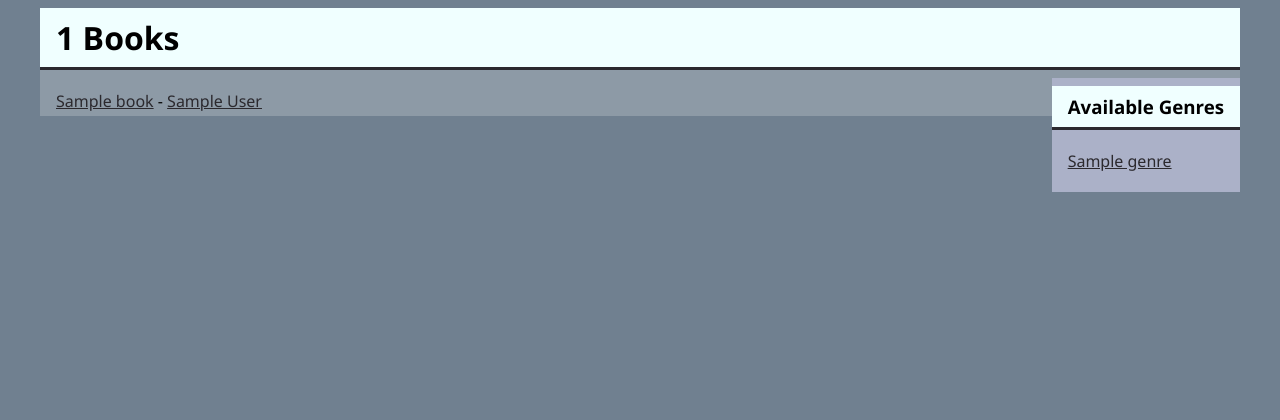
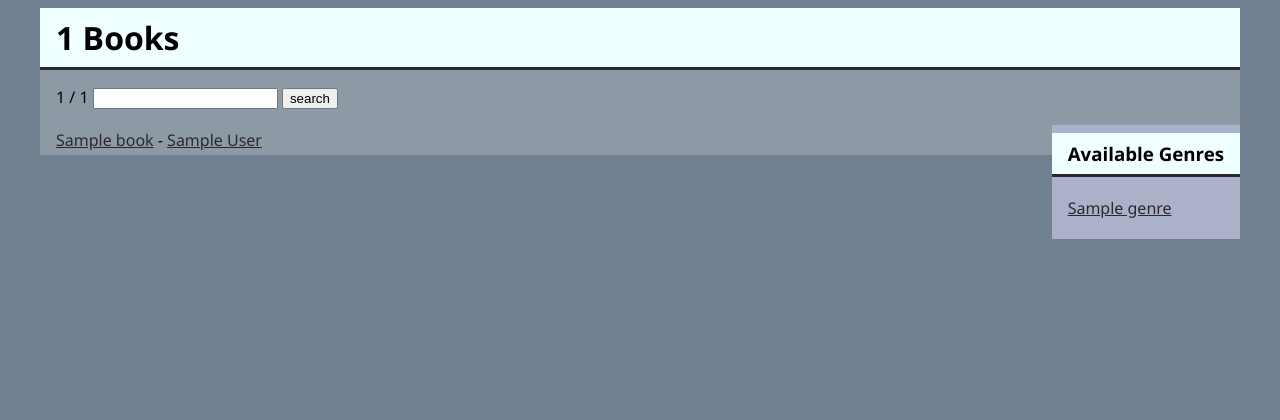
Before and after one commit to justinazymonaite/ptu5_django_library, a Django app: page /books/ in a window 1280 px wide. Shown: the part 38-458 px from the top of the page. Run offline with Django 4.2, Linux system fonts and the light colour scheme; tables that the repository leaves empty hold one stand-in row (values such as "Sample post").

Commit message:
django projekto vystymas 6 paskaita

```diff
--- a/ptu5_library/library/static/library/css/base.css
+++ b/ptu5_library/library/static/library/css/base.css
@@ -88,3 +88,29 @@ ul li:hover {
 .genre_filter .current {
     background-color: rgb(91, 96, 116);
 }
+
+.paginator {
+    margin: 1rem;
+}
+
+.paginator a, .paginator span {
+    display: inline-block;
+    padding: 0.25rem;
+    margin: 0.05rem;
+    text-decoration: none;
+    border: 1px solid rgb(47, 47, 61);
+    border-radius: 0.5rem;
+}
+
+.paginator span {
+    background-color:  rgb(47, 47, 61);
+    color: white;
+}
+
+.paginator a {
+    background-color:   white;
+}
+
+.paginator form {
+    display: inline-block;
+}
--- a/ptu5_library/library/templates/library/book_list.html
+++ b/ptu5_library/library/templates/library/book_list.html
@@ -4,6 +4,21 @@
     <h1>{{ books_count}}
         {% if genre %} {{ genre }} {% endif%}
         Books</h1>
+    <div class='paginator'>
+        {% if page_obj.has_previous %}
+            <a href="?{%if request.GET.search %}search={{ request.GET.search }}&{% endif %}page=1">First</a>
+            <a href="?{%if request.GET.search %}search={{ request.GET.search }}&{% endif %}page={{ page_obj.previous_page_number }}">&#129120</a>
+        {% endif %}
+        {{ page_obj.number}} / {{ page_obj.paginator.num_pages }}
+        {% if page_obj.has_next %}
+            <a href="?{%if request.GET.search %}search={{ request.GET.search }}&{% endif %}page={{ page_obj.next_page_number }}">&#129122</a>
+            <a href="?{%if request.GET.search %}search={{ request.GET.search }}&{% endif %}page={{ page_obj.paginator.num_pages }}">Last</a>
+        {% endif %}
+        <form action="{% url 'books' %}" method="get">
+            <input type="text" name="search" value="{{ request.GET.search }}">
+            <button type="submit">search</button>
+        </form>
+    </div>
     <div class='genre_filter'>
         <h3>Available Genres</h3>
         <ul>
--- a/ptu5_library/library/views.py
+++ b/ptu5_library/library/views.py
@@ -1,4 +1,6 @@
 from django.shortcuts import render, get_object_or_404
+from django.core.paginator import Paginator
+from django.db.models import Q
 from django.views.generic import ListView, DetailView
 from . models import Genre, Author, Book, BookInstance
 
@@ -22,10 +24,10 @@ def index(request):
     return render(request, 'library/index.html', context=context)
 
 def authors(request):
-    return render(request, 'library/authors.html', {'authors': Author.objects.all()})
-
-def author(request, author_id):
-    return render(request, 'library/author.html', {'author': get_object_or_404(Author, id=author_id)})
+    paginator = Paginator(Author.objects.all(), 5)
+    page_number = request.GET.get('page')
+    paged_authors = paginator.get_page(page_number)
+    return render(request, 'library/authors.html', {'authors': paged_authors})
 
 def author(request, author_id):
     return render(request, 'library/author.html', {'author': get_object_or_404(Author, id=author_id)})
@@ -33,10 +35,14 @@ def author(request, author_id):
 
 class BookListView(ListView):
     model = Book
+    paginate_by = 5
     template_name = 'library/book_list.html'
 
     def get_queryset(self):
         queryset = super().get_queryset()
+        search = self.request.GET.get('search')
+        if search:
+            queryset = queryset.filter(Q(title__icontains=search) | Q(summary__icontains=search))
         genre_id = self.request.GET.get('genre_id')
         if genre_id:
             queryset = queryset.filter(genre__id=genre_id)
```
Also changed, not shown: ptu5_library/library/templates/library/authors.html (+11 -0 lines).
